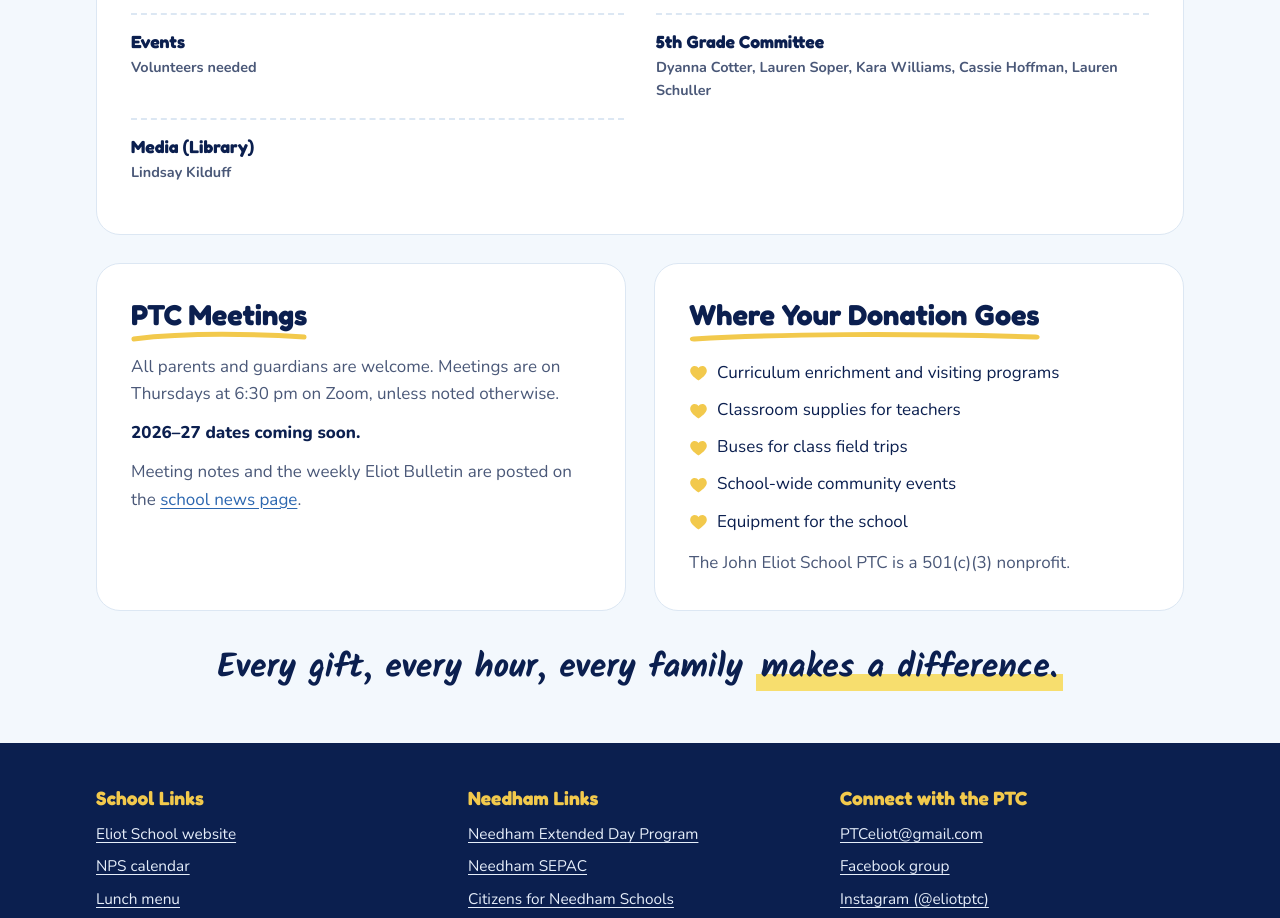
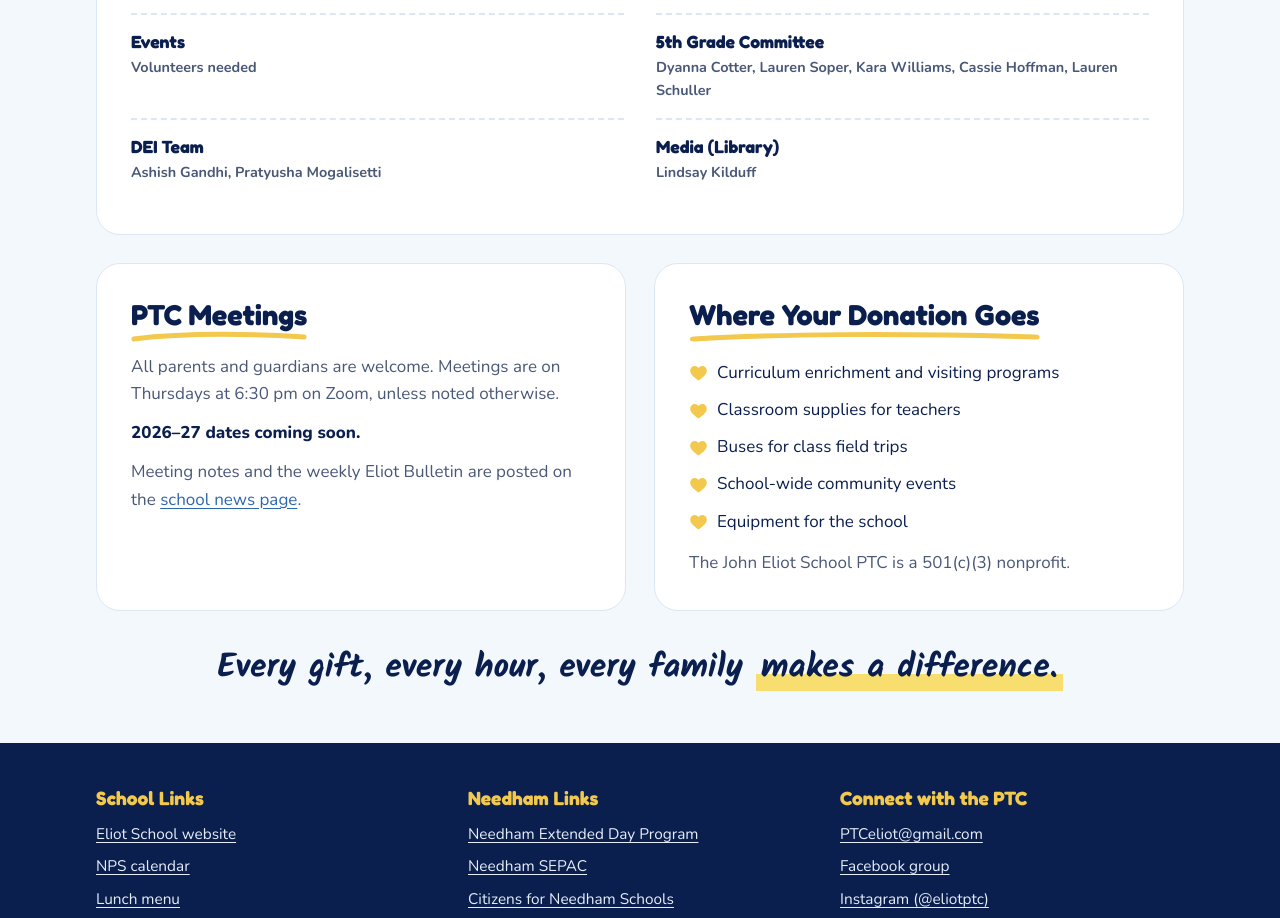
Before and after one commit to Eliot-PTC/website, a plain HTML site: page index.html in a window 1280 px wide. Shown: the part 3548-4466 px from the top of the page. Drawn offline with nearby package versions, Linux system fonts and the light colour scheme.

Commit message:
Add DEI Team committee
Co-Authored-By: Claude Opus 5.5 <noreply@anthropic.com>
Claude-Session: https://claude.ai/code/session_01WgYhNCBwkEZYiNWejGGZoD

```diff
--- a/index.html
+++ b/index.html
@@ -337,6 +337,7 @@ footer{background:var(--footer);border-top:1px solid rgba(255,255,255,.12);paddi
       <div class="committee"><h3>Teacher Appreciation</h3><!-- <p>Thank our teachers and staff throughout the year.</p> --><p class="chairs">Rachel Horman, Beck Lacouture</p></div>
       <div class="committee"><h3>Events</h3><!-- <p>Plan Movie Night, Trunk or Treat, STEM Festival, the picnic, and more.</p> --><p class="chairs">Volunteers needed</p></div>
       <div class="committee"><h3>5th Grade Committee</h3><!-- <p>Plan end-of-year activities and fifth grade graduation.</p> --><p class="chairs">Dyanna Cotter, Lauren Soper, Kara Williams, Cassie Hoffman, Lauren Schuller</p></div>
+      <div class="committee"><h3>DEI Team</h3><p class="chairs">Ashish Gandhi, Pratyusha Mogalisetti</p></div>
       <div class="committee"><h3>Media (Library)</h3><!-- <p>Shelve and check out books during library class.</p> --><p class="chairs">Lindsay Kilduff</p></div>
     </div>
   </section>
```
